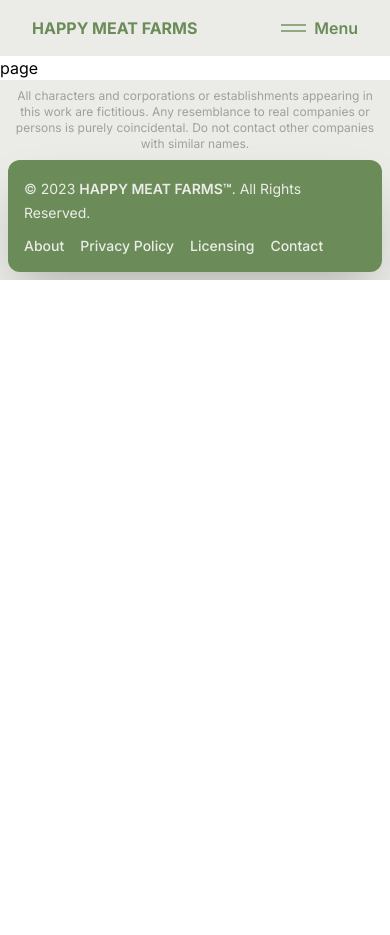
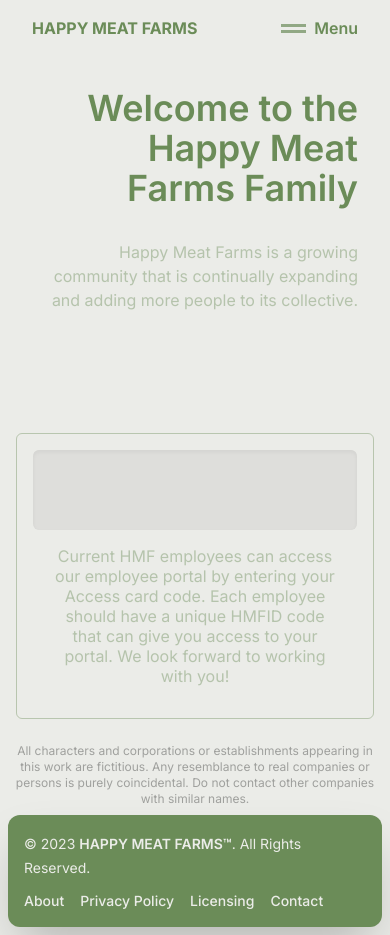
Before and after one commit to DrakonZZZ/Happy-meat-farm, a Next.js app: page /access in a window 390 px wide. Before the commit the page ends 844 px from the top, so only its background shows below. Built offline with nearby package versions, Linux system fonts and the light colour scheme.

Commit message:
login page

```diff
--- a/app/about/component/AboutBody.jsx
+++ b/app/about/component/AboutBody.jsx
@@ -3,7 +3,7 @@ import Image from 'next/image';
 
 const AboutBody = () => {
   return (
-    <div className="w-full grid md:grid-cols-2 gap-4">
+    <div className="w-full grid md:grid-cols-2 lg:grid-cols-4 gap-4">
       {aboutData.map((data) => {
         const { id, title, content, src } = data;
         return (
@@ -13,8 +13,8 @@ const AboutBody = () => {
               alt={title}
               width={400}
               height={400}
-              style={{ objectFit: 'cover', height: '300px' }}
-              className="w-full rounded-xl contrast-125"
+              style={{ objectFit: 'cover' }}
+              className="w-full h-[400px] md:h-[300px] lg:h-[500px] rounded-xl contrast-125"
             />
             <div>
               <div className="w-full h-full absolute top-0 left-0 p-4 z-10 flex flex-col justify-between">
--- a/app/about/component/AboutHead.jsx
+++ b/app/about/component/AboutHead.jsx
@@ -1,10 +1,10 @@
 const AboutHead = () => {
   return (
-    <div className="mb-8">
-      <h2 className="text-4xl md:text-5xl font-semibold capitalize text-secondary mb-4 py-2">
+    <div className="mb-10">
+      <h2 className="text-4xl md:text-5xl lg:text-6xl font-semibold capitalize text-secondary py-2">
         About happy meat farm
       </h2>
-      <h3 className="text-ternary font-medium leading-4">
+      <h3 className="text-ternary font-medium leading-4 mt-4">
         Happy Meat Farms was founded in 1998 when Ramona Bynes inherited a plot
         of land in Florida. Being an animal lover her whole life, she was always
         disgusted by the mistreatment and animal cruelty in the food industry.
--- a/app/about/page.js
+++ b/app/about/page.js
@@ -1,5 +1,3 @@
-import { aboutData } from '@/data/newsdata';
-import Image from 'next/image';
 import AboutHead from './component/AboutHead';
 import AboutBody from './component/AboutBody';
 
--- a/app/access/page.js
+++ b/app/access/page.js
@@ -1,5 +1,47 @@
+import meetingImg from '../../public/images/access/meeting.webp';
+import Image from 'next/image';
+
 const page = () => {
-  return <div>page</div>;
+  return (
+    <main className="w-full h-full flex-1 flex bg-primary">
+      <section className="w-full h-[calc(100vh-165px)] flex flex-col md:flex-row justify-evenly relative">
+        <div className="hidden w-full p-4 md:flex flex-col justify-end relative">
+          <div className="absolute top-0 left-0 w-full h-full bg-black/60 flex items-center justify-center z-10"></div>
+          <Image
+            src={meetingImg}
+            alt="meeting image"
+            fill
+            style={{ objectFit: 'cover' }}
+          />
+        </div>
+
+        <div className=" h-[100%] md:absolute top-0 right-24 flex flex-col justify-between md:w-1/3 p-4 bg-primary z-20 text-right">
+          <div>
+            <h2 className="text-secondary text-4xl lg:text-5xl xl:text-6xl font-semibold p-4">
+              Welcome to the Happy Meat Farms Family
+            </h2>
+            <h3 className="text-ternary/60 md:text-2xl p-4">
+              Happy Meat Farms is a growing community that is continually
+              expanding and adding more people to its collective.
+            </h3>
+          </div>
+
+          <div className="p-4 text-center border border-secondary/40 rounded-md">
+            <input
+              type="password"
+              className="h-20 w-full text-2xl text-primary p-4 bg-[#dededb] rounded-md border-none outline-none shadow-inner"
+            />
+            <p className="text-ternary/60 text-md p-4 md:w-full leading-5">
+              Current HMF employees can access our employee portal by entering
+              your Access card code. Each employee should have a unique HMFID
+              code that can give you access to your portal. We look forward to
+              working with you!
+            </p>
+          </div>
+        </div>
+      </section>
+    </main>
+  );
 };
 
 export default page;
--- a/app/contact/page.js
+++ b/app/contact/page.js
@@ -20,7 +20,7 @@ const page = () => {
         <div className="md:w-2/3  bg-[#e6e7e3] text-ternary  md:rounded-tr-lg md:rounded-br-lg flex flex-col justify-start p-4">
           <div className="mb-4">
             <h2 className="text-3xl font-semibold">Contact Us</h2>
-            <h3 className="text-lg font-medium text-ternary/60">
+            <h3 className="text-lg font-medium text-ternary/60 py-3">
               Thank you for your interest in Happy Meat Farms.
             </h3>
           </div>
--- a/app/globals.css
+++ b/app/globals.css
@@ -37,7 +37,7 @@ body {
   content: '';
   display: block;
   width: 100%;
-  height: 2px;
+  height: 3px;
   background-color: #91a884;
   position: relative;
   transition: all 1s cubic-bezier(0.75, 0, 0.24, 1);
@@ -48,7 +48,7 @@ body {
 }
 
 .burger::after {
-  bottom: -6px;
+  bottom: -5px;
 }
 
 .burger-active::before {
@@ -118,3 +118,13 @@ body {
   color: #34559a;
   text-decoration: none;
 }
+
+input[type='password'] {
+  letter-spacing: 0.3em;
+  color: #6b8c58;
+}
+
+.outline-text {
+  -webkit-text-stroke-width: 3px;
+  -webkit-text-stroke-color: #6b8c58;
+}
--- a/app/not-found.js
+++ b/app/not-found.js
@@ -12,7 +12,7 @@ const NotFound = () => {
       </div>
       <Link
         href="/"
-        className="w-fit px-4 py-2 rounded-2xl text-secondary text-3xl mt-4 bg-ternary hover:bg-ternary/80"
+        className="w-fit px-3 py-1.5 rounded-lg text-secondary text-xl font-medium md:text-3xl mt-4 bg-[#d8dfc5] hover:bg-[#d8dfc5]/60"
       >
         Home
       </Link>
--- a/app/products/component/Product.jsx
+++ b/app/products/component/Product.jsx
@@ -5,7 +5,7 @@ const Product = () => {
     <div className="h-full flex flex-col md:flex-row justify-evenly">
       <div className="md:flex flex-col justify-center md:w-1/3 mb-6 md:mb-0">
         <div className="border-l-4 border-secondary">
-          <h2 className="text-4xl md:text-6xl font-semibold uppercase pl-4">
+          <h2 className="text-4xl lg:text-6xl font-semibold uppercase pl-4">
             <span className="block">Product</span>
             <span className="block">And</span>
             <span className="block">Services</span>
@@ -17,15 +17,15 @@ const Product = () => {
       </div>
 
       <div>
-        <div className="w-full grid md:grid-cols-2 gap-4">
+        <div className="w-full grid lg:grid-cols-1 xl:grid-cols-2 gap-4">
           {productData.map((data) => {
             const { id, title, content } = data;
             return (
               <div
                 key={id}
-                className="w-fit md:w-[450px] p-8 border-2 border-ternary/30 "
+                className="w-fit md:w-[450px] p-8 divide-x border-2 border-ternary/30 "
               >
-                <h3 className="text-2xl md:text-4xl font-semibold mb-2 uppercase">
+                <h3 className="text-2xl md:text-2xl xl:text-4xl font-semibold mb-2 uppercase">
                   {title}
                 </h3>
                 <p className="text-ternary font-sm">{content}</p>
--- a/components/hero/VideoComp.jsx
+++ b/components/hero/VideoComp.jsx
@@ -2,6 +2,7 @@ import Image from 'next/image';
 import fieldView from '../../public/images/view.jpg';
 import { PiPottedPlant, PiFlask, PiTruckDuotone } from 'react-icons/pi';
 import Player from './Player';
+import Link from 'next/link';
 
 const VideoComp = () => {
   return (
@@ -60,9 +61,11 @@ const VideoComp = () => {
               fill={true}
               style={{ objectFit: 'cover', borderRadius: '12px' }}
             />
-            <span className="arrow absolute flex items-center gap-3 bottom-1 right-2 bg-[#112421] text-[#91A884] py-2 px-3 rounded-lg text-sm font-bold cursor-pointer hover:text-[#112421] hover:bg-[#91A884] transition">
-              About Us
-            </span>
+            <Link href="/about">
+              <span className="arrow absolute flex items-center gap-3 bottom-1 right-2 bg-[#112421] text-[#91A884] py-2 px-3 rounded-lg text-sm font-bold cursor-pointer hover:text-[#112421] hover:bg-[#91A884] transition">
+                About Us
+              </span>
+            </Link>
           </div>
         </div>
       </div>
```
